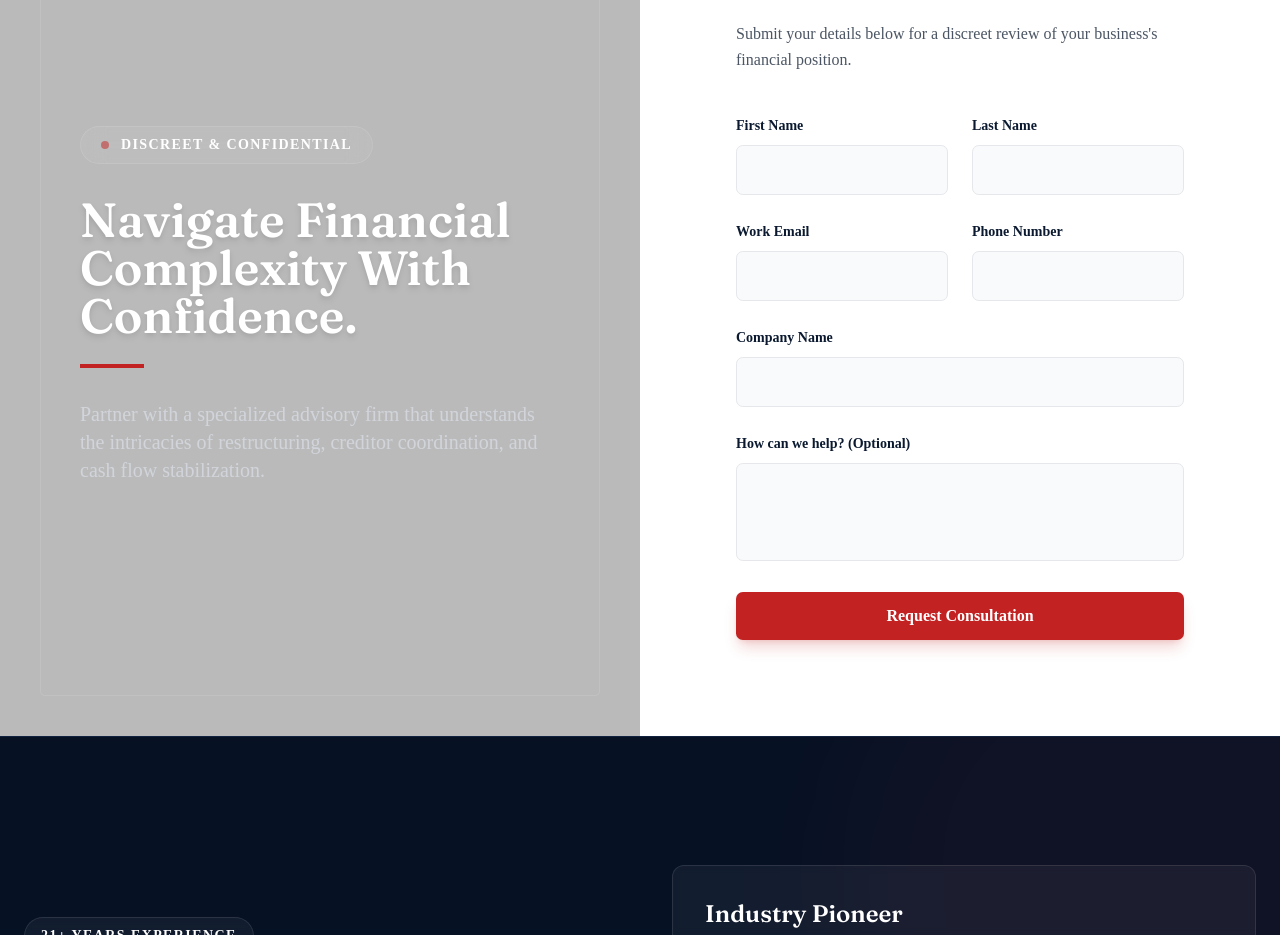
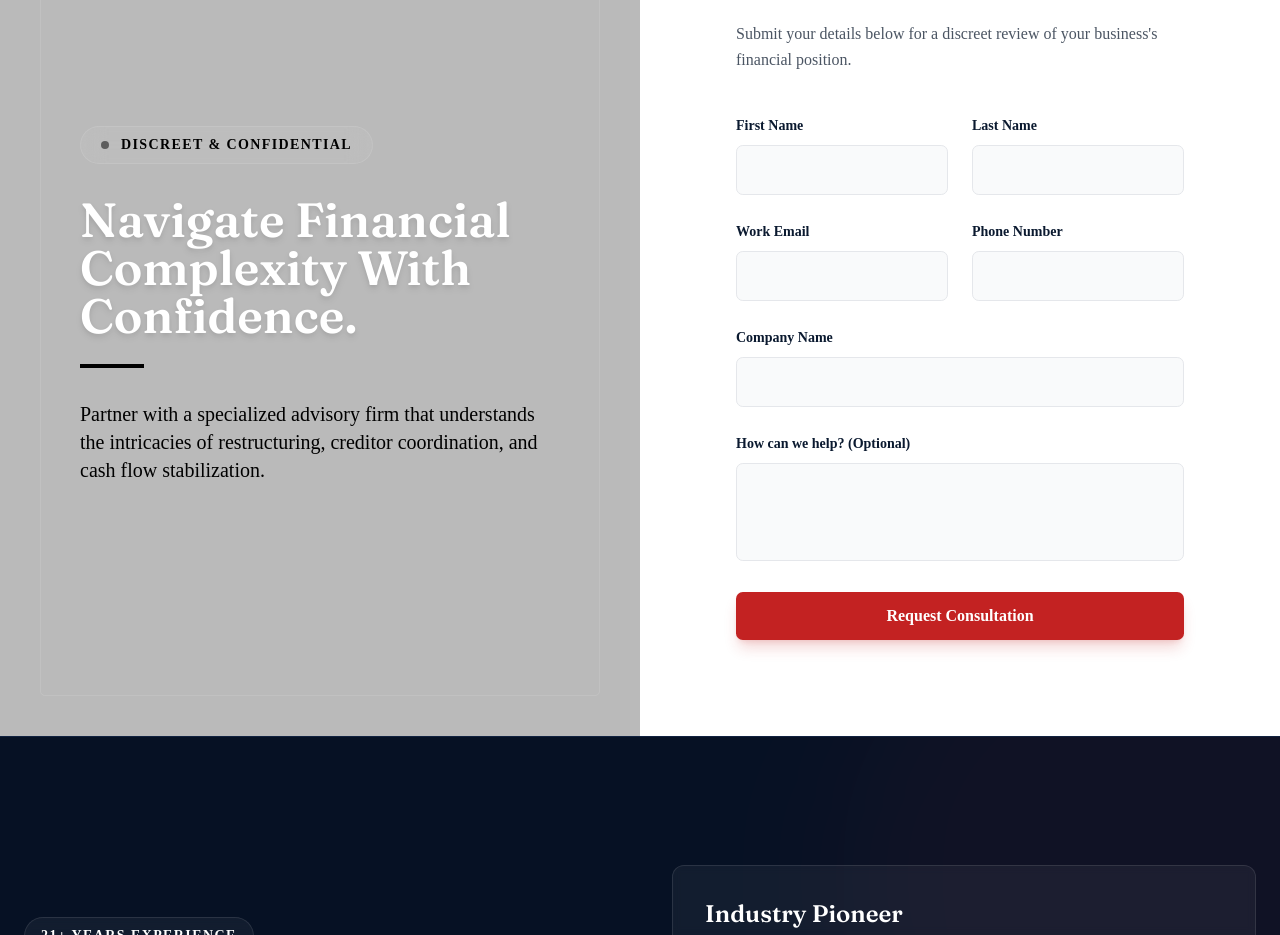
Before and after one commit to samknows9999/sg-054d5103-85fc-4583-be9c-e577d71113a8-1779968500, a Next.js app: page / in a window 1280 px wide. Shown: the part 1841-2776 px from the top of the page. Built offline with nearby package versions, Linux system fonts and the light colour scheme.

Commit message:
Update src/pages/index.tsx

```diff
--- a/src/pages/index.tsx
+++ b/src/pages/index.tsx
@@ -154,14 +154,14 @@ export default function Home() {
 
               <div className="relative z-10 max-w-lg">
                 <div className="inline-flex items-center gap-3 px-5 py-2 bg-white/5 border border-white/10 backdrop-blur-md rounded-full mb-8">
-                  <div className="w-2 h-2 rounded-full bg-primary animate-pulse"></div>
-                  <span className="text-sm font-semibold text-white tracking-widest uppercase">Discreet & Confidential</span>
+                  <div className="w-2 h-2 rounded-full bg-primary animate-pulse" style={{ backgroundColor: "#000000", backgroundImage: "none" }}></div>
+                  <span className="text-sm font-semibold text-white tracking-widest uppercase" style={{ color: "#000000" }}>Discreet & Confidential</span>
                 </div>
                 <h2 className="font-serif text-3xl md:text-5xl font-semibold mb-6 leading-tight text-white drop-shadow-md">
                   Navigate Financial Complexity With Confidence.
                 </h2>
-                <div className="w-16 h-1 bg-primary mb-8"></div>
-                <p className="text-gray-300 text-lg md:text-xl leading-relaxed font-light">
+                <div className="w-16 h-1 bg-primary mb-8" style={{ backgroundColor: "#000000", backgroundImage: "none" }}></div>
+                <p className="text-gray-300 text-lg md:text-xl leading-relaxed font-light" style={{ color: "#000000" }}>
                   Partner with a specialized advisory firm that understands the intricacies of restructuring, creditor coordination, and cash flow stabilization.
                 </p>
               </div>
```
